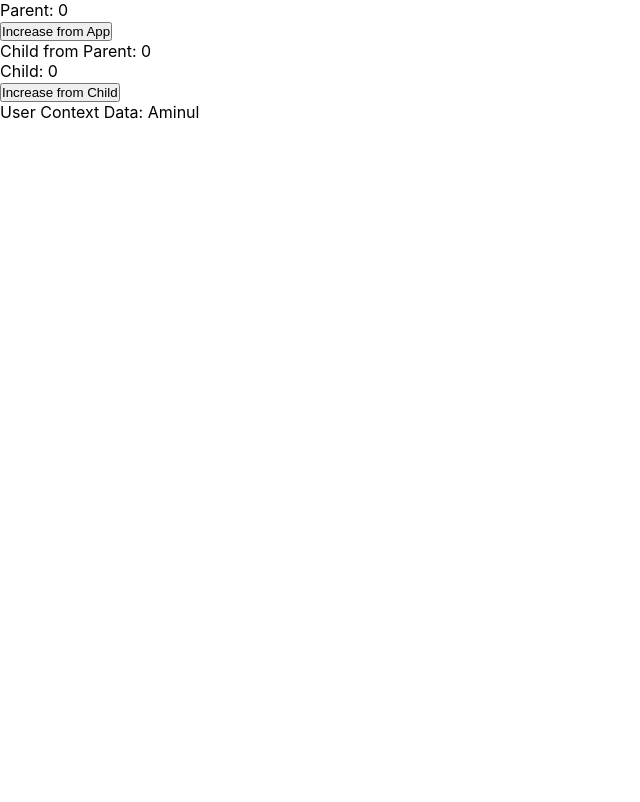
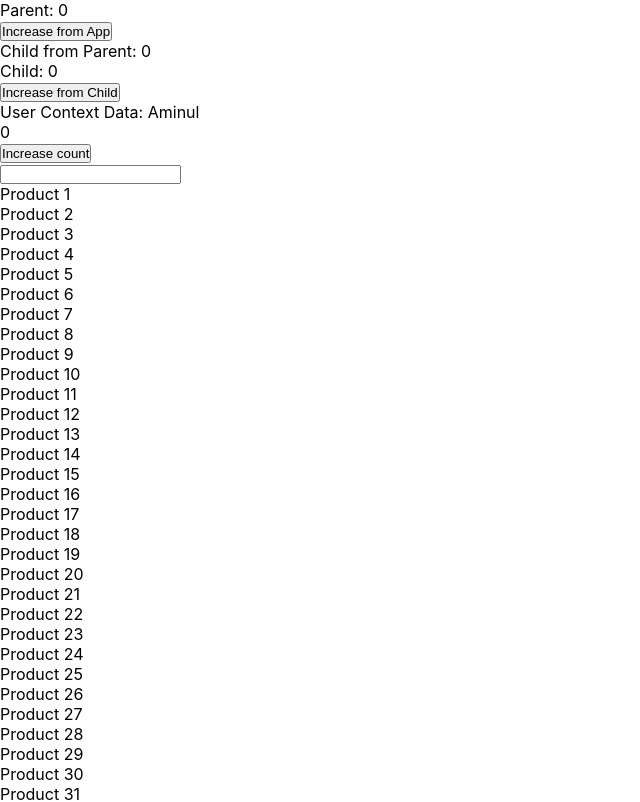
Before and after one commit to bablukpik/youtube-tutorial-react-basic, a React (Create React App) app: page /use-transition in a window 1280 px wide. Shown: the top 802 px of the page, without its empty margins (0-640 px from the left). Built offline with nearby package versions, Linux system fonts and the light colour scheme; the HTML template or start-up script is replaced by a standard one.

Commit message:
main: useTransition hook tutorila source code

```diff
--- a/src/components/AppRoutes/index.tsx
+++ b/src/components/AppRoutes/index.tsx
@@ -6,6 +6,7 @@ import PropsStateExample from "../pages/PropsStateExample";
 import UseEffect from "../pages/hooks/UseEffect";
 import UseContextProvider from "../pages/hooks/UseContext";
 import UseReducer from "../pages/hooks/UseReducer";
+import UseTransition from "../pages/hooks/UseTransition";
 
 export default function AppRoutes() {
   return (
@@ -18,6 +19,7 @@ export default function AppRoutes() {
         <Route path="/use-effect" element={<UseEffect />} />
         <Route path="/use-context" element={<UseContextProvider />} />
         <Route path="/use-reducer" element={<UseReducer />} />
+        <Route path="/use-transition" element={<UseTransition />} />
       </Routes>
     </>
   );
--- /dev/null
+++ b/src/components/pages/hooks/UseTransition/ProductList.tsx
@@ -0,0 +1,18 @@
+import { useDeferredValue } from "react";
+
+interface Props {
+  products: string[];
+}
+
+function ProductList({ products }: Props) {
+  const deferredProducts = useDeferredValue(products);
+  return (
+    <ul>
+      {deferredProducts.map((product) => (
+        <li key={product}>{product}</li>
+      ))}
+    </ul>
+  );
+}
+
+export default ProductList;
--- /dev/null
+++ b/src/components/pages/hooks/UseTransition/index.tsx
@@ -0,0 +1,51 @@
+import React, { ChangeEvent, useState } from "react";
+import { useTransition } from "react";
+import ProductList from "./ProductList";
+
+function generateProducts() {
+  // const products = [];
+  // for (let i = 0; i < 10000; i++) {
+  //   products.push(`Product ${i+1}`);
+  // }
+  const products = Array.from({ length: 10000 }, (_, i) => `Product ${i + 1}`);
+  return products;
+}
+
+const dummyProducts = generateProducts();
+
+function filterProducts(filterTerm: string) {
+  if (!filterTerm) {
+    return dummyProducts;
+  }
+  return dummyProducts.filter((product) => product.includes(filterTerm));
+}
+
+function UseTransition() {
+  const [isPending, startTransition] = useTransition();
+  const [filterTerm, setFilterTerm] = useState("");
+  const [count, setCount] = useState(0);
+
+  const filteredProducts = filterProducts(filterTerm);
+
+  function updateFilterHandler(event: ChangeEvent<HTMLInputElement>) {
+    startTransition(() => {
+      setFilterTerm(event.target.value);
+    });
+    // setFilterTerm(event.target.value);
+  }
+
+  return (
+    <div>
+      <p>{count}</p>
+      <button onClick={() => setCount((prevCount) => prevCount + 1)}>
+        Increase count
+      </button>
+      <br />
+      <input type="text" onChange={updateFilterHandler} />
+      {isPending && <p style={{color: 'green'}}>Updating List...</p>}
+      <ProductList products={filteredProducts} />
+    </div>
+  );
+}
+
+export default UseTransition;
```
